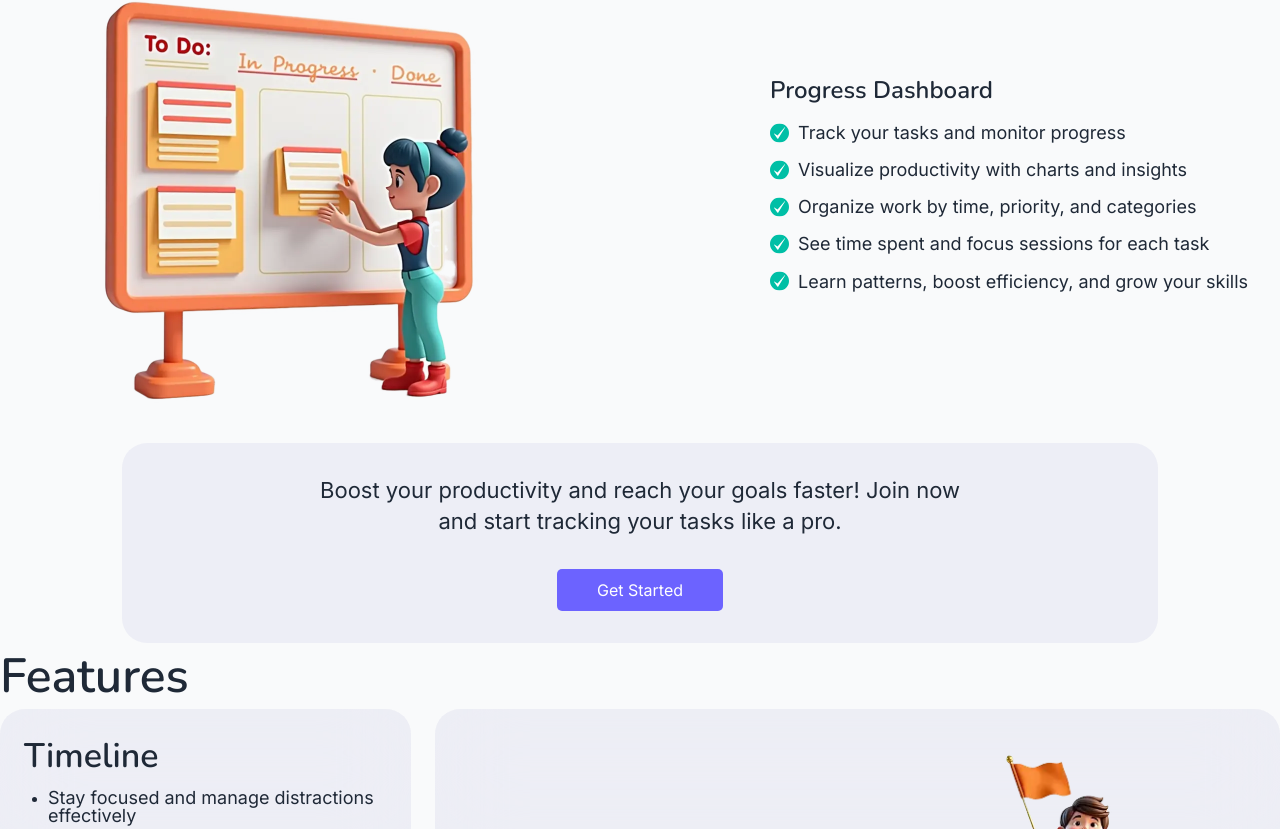
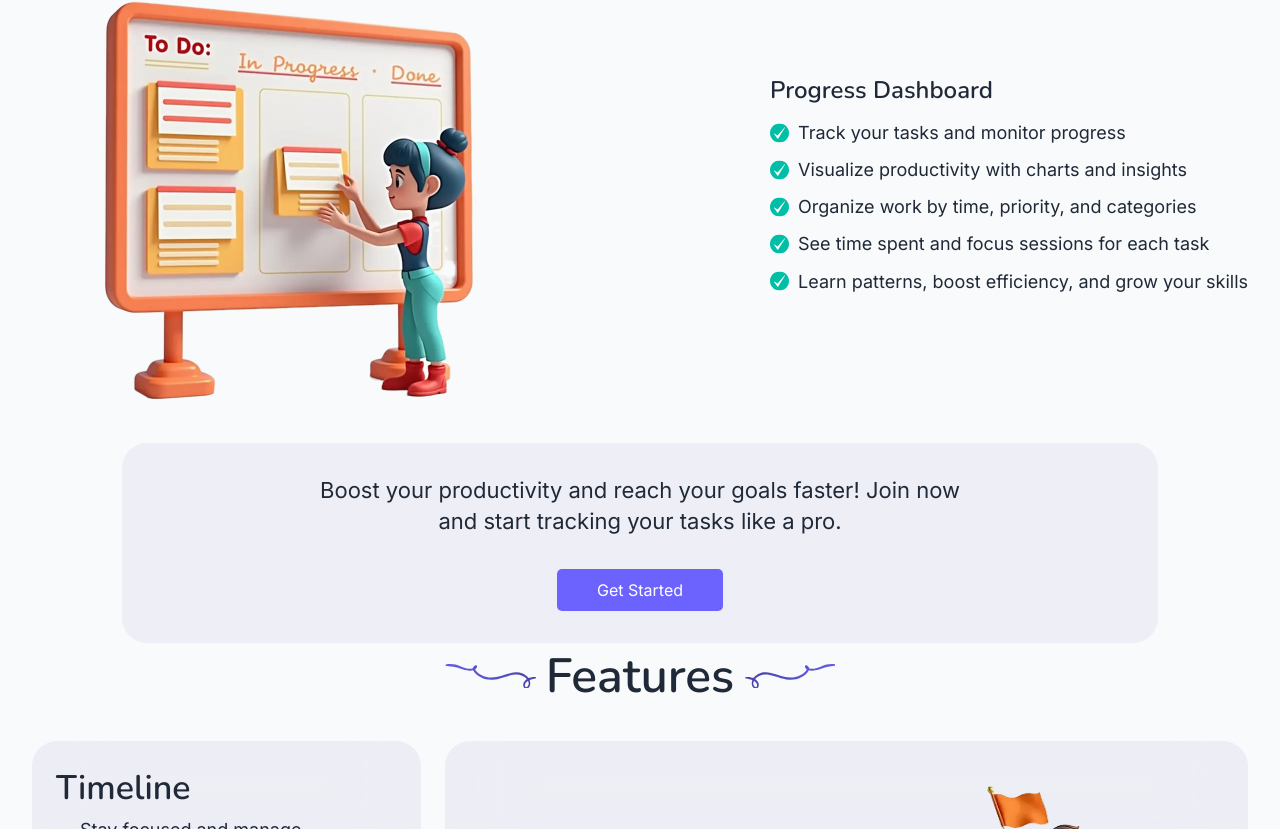
Before and after one commit to Ded-Goit/smart_assistant, a Next.js app: page / in a window 1280 px wide. Shown: the part 1971-2800 px from the top of the page. Built offline with nearby package versions, Linux system fonts and the light colour scheme.

Commit message:
fix fetures title

```diff
--- a/components/Features/features.module.css
+++ b/components/Features/features.module.css
@@ -1,3 +1,27 @@
+.container {
+  max-width: 1248px;
+  width: 100%;
+  margin: 0 auto;
+  padding: 0 16px;
+}
+.features__title {
+  display: flex;
+  align-items: center;
+  justify-content: center;
+  gap: 10px;
+  margin-bottom: 32px;
+}
+.features__title::before,
+.features__title::after {
+  content: "";
+  display: inline-block;
+  width: 91px;
+  height: 24px;
+  background-repeat: no-repeat;
+}
+.features__title::before {
+  background-image: url("/icons/vector-left.svg");
+}
 .features__title::after {
   background-image: url("/icons/vector-right.svg");
 }
--- a/components/Header/Header.module.css
+++ b/components/Header/Header.module.css
@@ -1,5 +1,6 @@
 .header {
   background-color: var(--background-viol);
+  background-color: #ebecf5;/* убрала прозрачность. */
   border-radius: 0 0 16px 16px;
   padding: 0px 96px;
   position: fixed;
```
